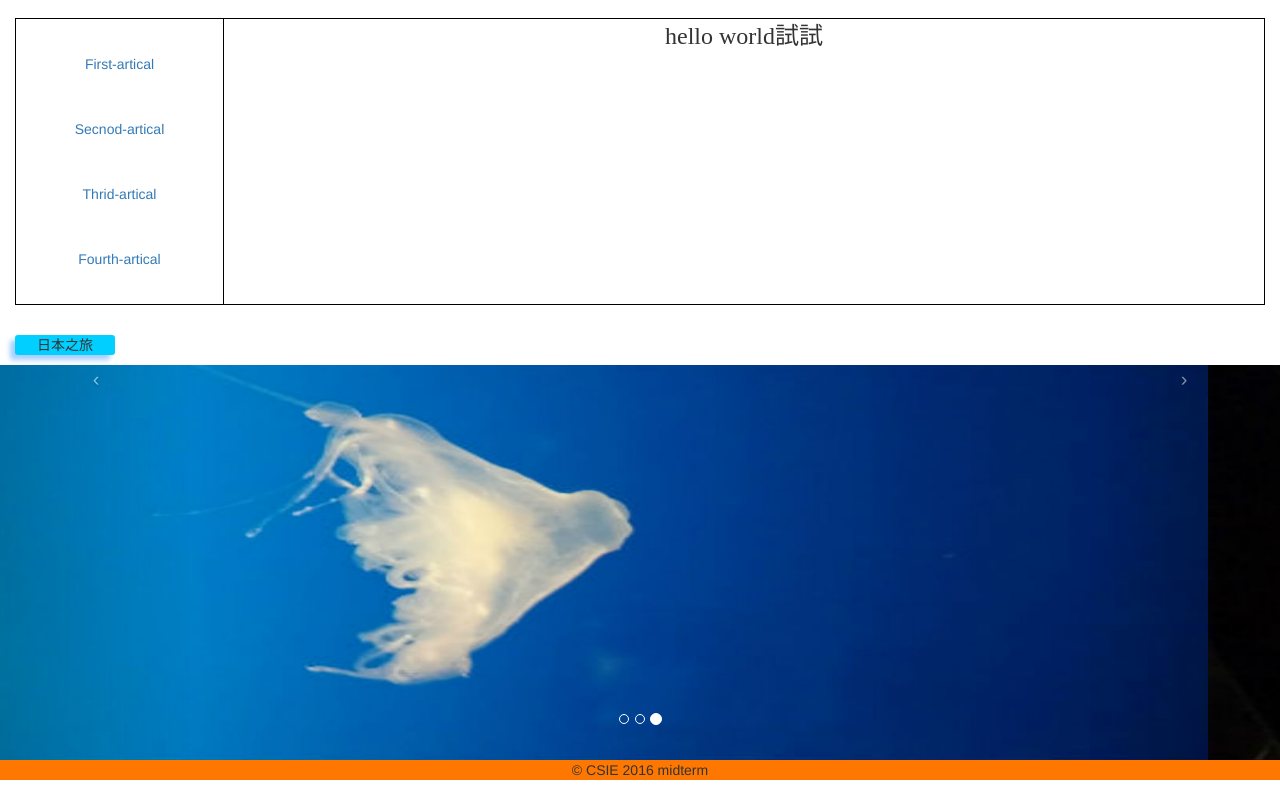
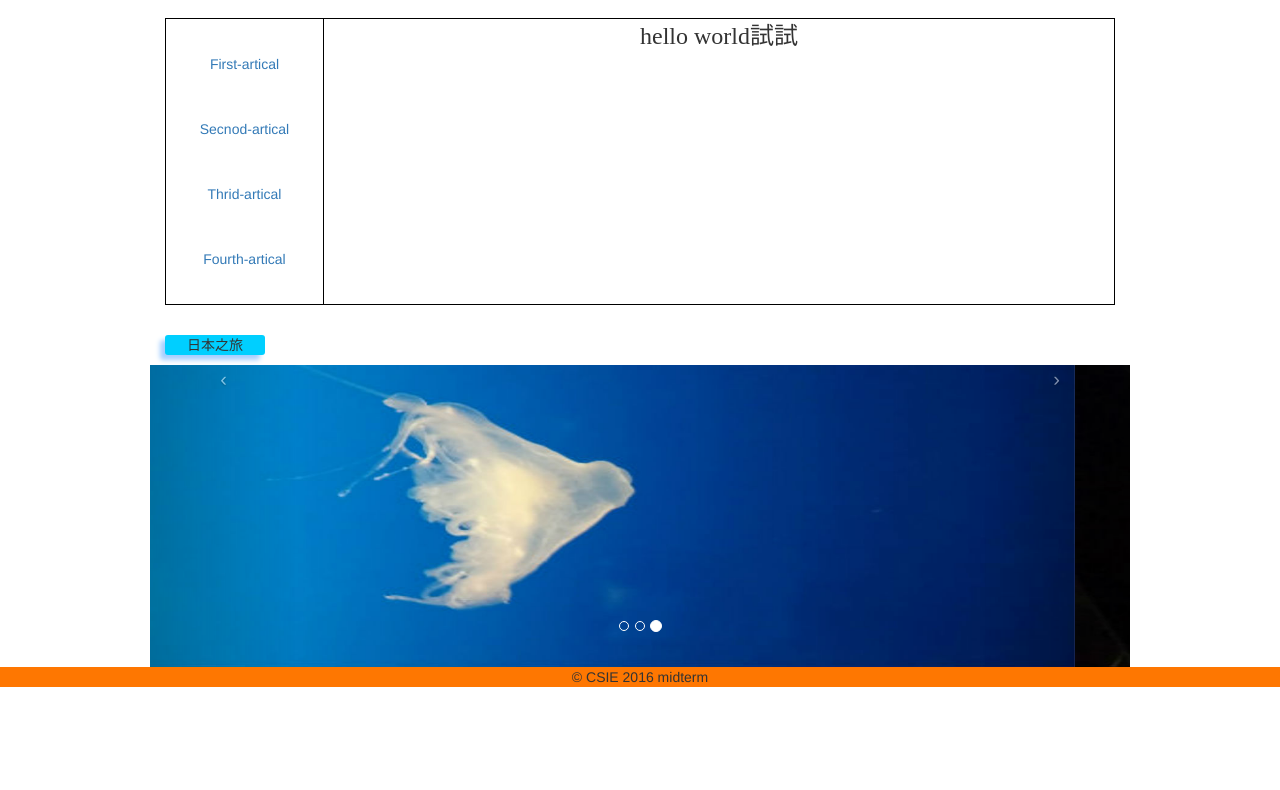
Before and after one commit to ZHChen8397/hw, a plain HTML site: page midterm/index.html in a window 1280 px wide. Shown: the part 54-844 px from the top of the page. After the commit the page ends 800 px from the top, so only its background shows below. Drawn offline with Linux system fonts and the light colour scheme; files that its build step writes are made by us from their sources.

Commit message:
首頁排版左右margin150

```diff
--- a/midterm/bootstrap/css/css.css
+++ b/midterm/bootstrap/css/css.css
@@ -91,10 +91,15 @@
 /*new*/
 
 .Photointroduction{
-  margin-left: 15px;
+  margin-left: 165px;
   background-color: #00cfff;
   width: 100px;
   text-align: center;
+}
+
+.margin150{
+  margin-right: 150px;
+  margin-left: 150px;
 }
 
 /*Shadow*/
--- a/midterm/index.html
+++ b/midterm/index.html
@@ -38,7 +38,7 @@
   </nav>
 
 
-  <div class="container-fluid">
+  <div class="container-fluid margin150">
       <div class="row articalarea resetpadding">
         <div class="sidebar col-md-2 arttitle resetpadding">
           <ul class="nav nav-sidebar">
@@ -59,7 +59,7 @@
     <p class="Photointroduction shadow">日本之旅</p>
 
 <!-- slider -->
-  <div id="myCarousel" class="carousel slide slider">
+  <div id="myCarousel" class="carousel slide slider margin150">
     <ol class="carousel-indicators">
       <li data-target="#myCarousel" data-slide-to="0" class="active"></li>
       <li data-target="#myCarousel" data-slide-to="1"></li>
```
